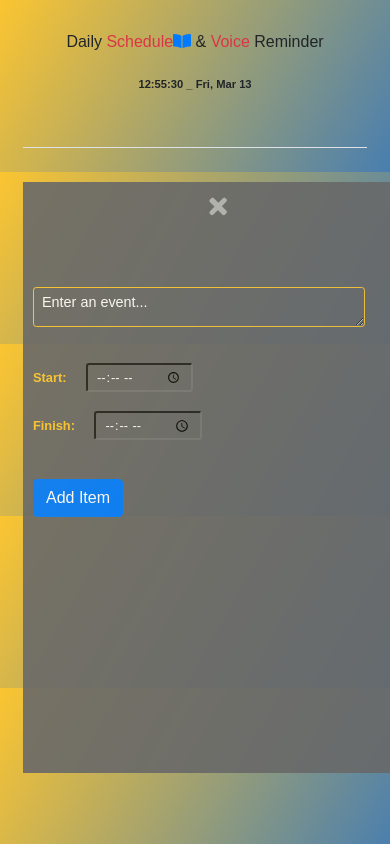
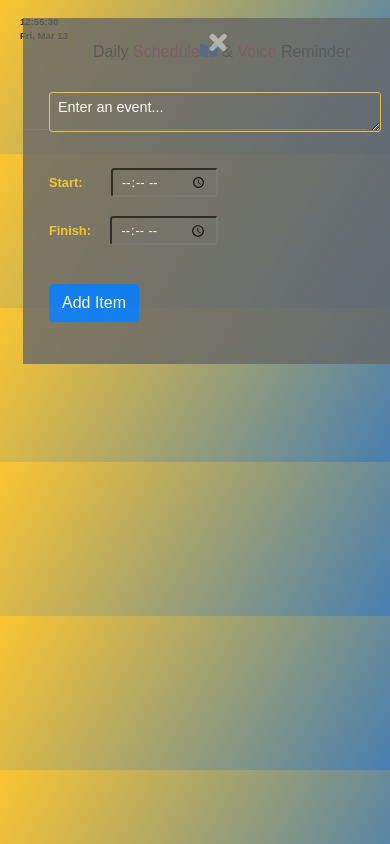
Before and after one commit to GodfreySam/daily_schedulebook_app, a website: page stage/index.html in a window 390 px wide. Both pictures are taken after a click on the element "Write Todo Item". Drawn offline with Linux system fonts and the light colour scheme.

Commit message:
improved on the input overlay

```diff
--- a/stage/css/style.css
+++ b/stage/css/style.css
@@ -32,9 +32,9 @@ main {
 
 /* Menu Overlay */
 .menu {
-    margin-top: 150px;
+    margin-top: 10px;
     position: fixed;
-    width: 100%;
+    width: 80%;
     opacity: 0.9;
     visibility: hidden;
 }
@@ -48,11 +48,11 @@ main {
 }
 
 .menu .menu-nav {
-    padding-top: 95px;
+    padding-top: 0;
     color: #fbc531;
-    width: 100vw;
-    height: 70vh;
-    background: dimgrey;
+    width: 96vw;
+    /* height: 50vh; */
+    background: rgba(105, 105, 105, 0.9);
     overflow: hidden;
 }
 
@@ -65,16 +65,18 @@ h1.page-header {
     margin: 10px 0 40px 0;
 }
 
-span#time-zone {
-    margin: 0;
-    padding: 0;
-    font-size: 0.7rem;
+.time-display {
+    margin-top: 5px;
+    margin-left: 10px;
+    padding: 10px;
+    font-size: 0.6rem;
     font-weight: bold;
+    float: left;
 }
 
 textarea.form-control {
     font-size: 0.9rem;
-    color: #fbc531;
+    color: #fff;
     border: 0.05rem solid #fbc531;
     background: inherit;
     width: 70vw;
@@ -160,7 +162,8 @@ tbody tr {
 
      h1.page-header {
          font-size: 1rem;
-        margin: 0 0 20px 0;
+         float: left;
+         margin-left: 15px;
     }
 
     .time-area {
@@ -172,9 +175,14 @@ tbody tr {
         margin-top: 0;
     }
 
-    .time-area input[type = time] {
+    .time-area #start {
+        margin-left: 24px;
+    }
+
+    .time-area #stop {
         margin-left: 15px;
     }
+
 
 
     #stopLabel {
@@ -211,10 +219,6 @@ tbody tr {
     margin-left: 20px;
    }
 
-   input#startTime {
-       margin-right: -15px;
-   }
-
     textarea.form-control {
         width: 85vw;
     }
--- a/stage/index.html
+++ b/stage/index.html
@@ -20,22 +20,18 @@
   <meta name="theme-color" content="#487eb0" />
 </head>
 <body>
+  <div class="time-display"><span id='time-zone'></span><br><span id="day-zone"></span></div>
   <main>
-    <div class="container mt-4 side-header">
-      <form id="todo-form" onsubmit="setTimeout(function(){window.location.reload();}, 10)">
-
-        <div class="form-group menu">
-
+    <div class="container menu">
       <div class="menu-nav">
         <div class="container menu-btn">
-              <div class="nav-item"><i class="fa fa-plus" role="button"></i></div>
+          <div class="nav-item"><i class="fa fa-plus mb-4" role="button"></i></div>
         </div>
-
-
+        <form id="todo-form" class="mt-5 p-3" onsubmit="setTimeout(function(){window.location.reload();}, 10)">
+          <div class="form-group">
           <div class="text-area form-group nav-item">
             <textarea id="event" class="form-control form-control-sm" placeholder="Enter an event..."></textarea>
           </div>
-
           <div class="time-area nav-item">
             <div class="form-group timer" id="start-control">
               <label for="start" id="startLabel" class="label">Start:</label>
@@ -50,17 +46,16 @@
             <button id="add-item" class="btn btn-primary">Add Item</button>
           </div>
           </div>
+        </form>
       </div>
-      </form>
     </div>
     <div class="container mt-4">
       <div class="mx-auto">
-        <h1 class="page-header display-4 text-center">
+        <h1 class="page-header display-4 text-center mb-3">
           Daily <span class="text-primary"><span class="text-danger">Schedule</span><i
               class="fas fa-book-open text-primary"></i></span> & <span class="text-danger">Voice</span>
           Reminder
         </h1>
-        <span id='time-zone'></span>
         <table id="todo-table" class="table table-striped table-borderless mx-auto">
           <thead>
             <tr id="tr-time" class="table border-bottom">
--- a/stage/js/reminder.js
+++ b/stage/js/reminder.js
@@ -47,9 +47,10 @@ document.addEventListener('DOMContentLoaded', () => {
     if (h === '00') { h = 24 }
     if (m < '10') { m = '0' + m }
     if (s < '10') { s = '0' + s }
-    let currentTime = h + ":" + m + ":" + s + " _ " + dayName[d] + ", " + mtName[mt] + "  " + " " + dayOfMt;
-    // let c_t = h + ":" + m + ":" + s;
+    let currentTime = h + ":" + m + ":" + s;
+    let currentDay = dayName[d] + ", " + mtName[mt] + "  " + " " + dayOfMt;
     document.querySelector('#time-zone').textContent = currentTime;
+    document.querySelector('#day-zone').textContent = currentDay;
 
      // Compare current-time with Set-time
     const times = document.querySelectorAll('.todo-start');
```
Lines whose indentation alone changed are shown as unchanged.
